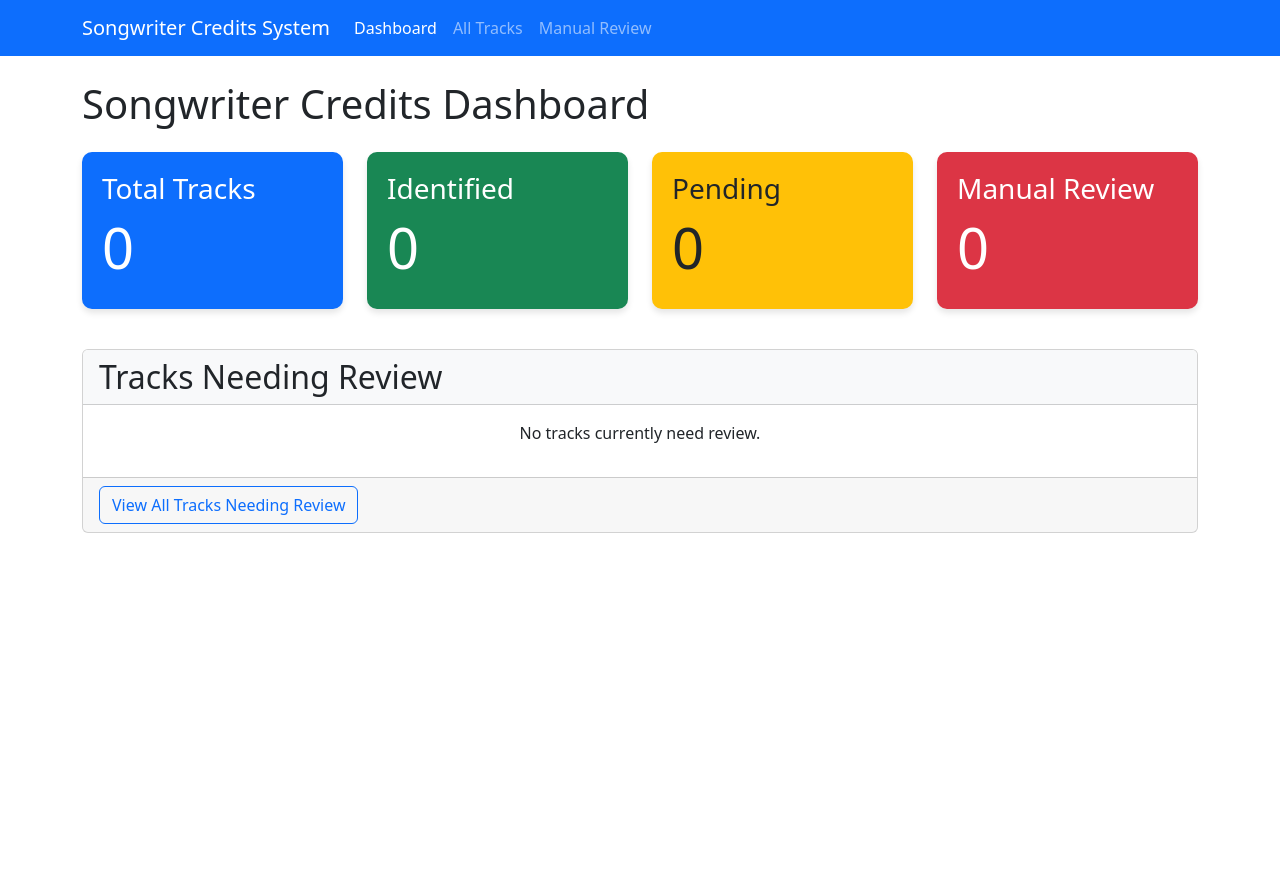
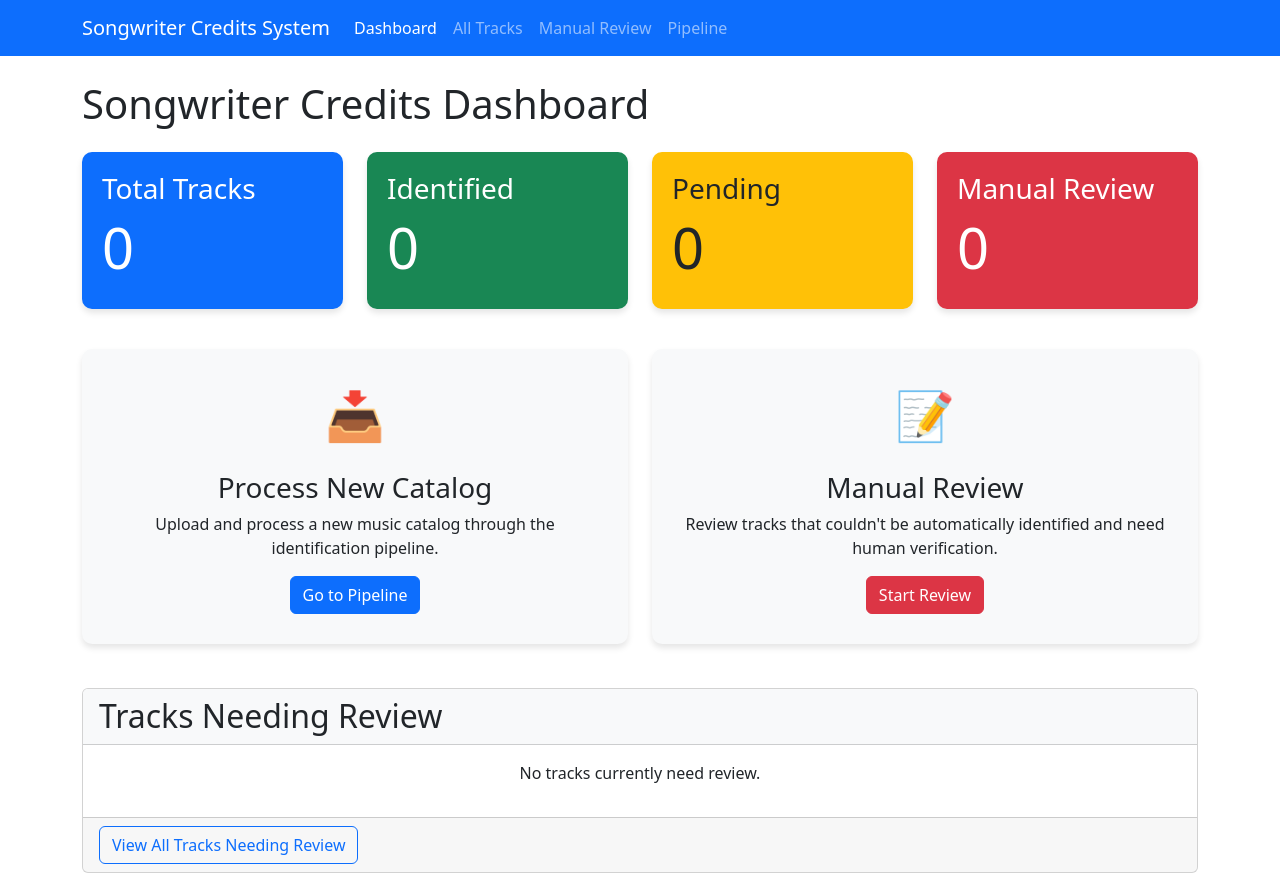
Before and after one commit to Jopgood/music-songwriter-credits, a Flask app: page / in a window 1280 px wide. Before the commit the page ends 533 px from the top, so only its background shows below. Run offline with Flask 3, Linux system fonts and the light colour scheme.

Commit message:
Update index template with pipeline links

```diff
--- a/songwriter_id/review_interface/templates/index.html
+++ b/songwriter_id/review_interface/templates/index.html
@@ -14,6 +14,21 @@
         }
         .stat-card:hover {
             transform: translateY(-5px);
+        }
+        .action-card {
+            border-radius: 10px;
+            padding: 30px;
+            box-shadow: 0 4px 6px rgba(0, 0, 0, 0.1);
+            transition: transform 0.3s;
+            text-align: center;
+            margin-bottom: 20px;
+        }
+        .action-card:hover {
+            transform: translateY(-5px);
+        }
+        .action-icon {
+            font-size: 48px;
+            margin-bottom: 20px;
         }
     </style>
 </head>
@@ -34,6 +49,9 @@
                     </li>
                     <li class="nav-item">
                         <a class="nav-link" href="/tracks?status=manual_review">Manual Review</a>
+                    </li>
+                    <li class="nav-item">
+                        <a class="nav-link" href="/pipeline">Pipeline</a>
                     </li>
                 </ul>
             </div>
@@ -66,6 +84,26 @@
                 <div class="stat-card bg-danger text-white">
                     <h3>Manual Review</h3>
                     <h2 class="display-4">{{ stats.manual_review_tracks }}</h2>
+                </div>
+            </div>
+        </div>
+
+        <!-- Add quick action cards -->
+        <div class="row mb-4">
+            <div class="col-md-6">
+                <div class="action-card bg-light">
+                    <div class="action-icon text-primary">📥</div>
+                    <h3>Process New Catalog</h3>
+                    <p>Upload and process a new music catalog through the identification pipeline.</p>
+                    <a href="/pipeline" class="btn btn-primary">Go to Pipeline</a>
+                </div>
+            </div>
+            <div class="col-md-6">
+                <div class="action-card bg-light">
+                    <div class="action-icon text-danger">📝</div>
+                    <h3>Manual Review</h3>
+                    <p>Review tracks that couldn't be automatically identified and need human verification.</p>
+                    <a href="/tracks?status=manual_review" class="btn btn-danger">Start Review</a>
                 </div>
             </div>
         </div>
```
